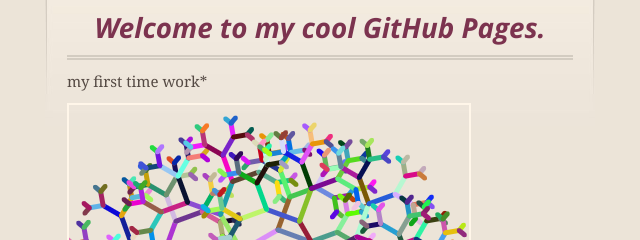
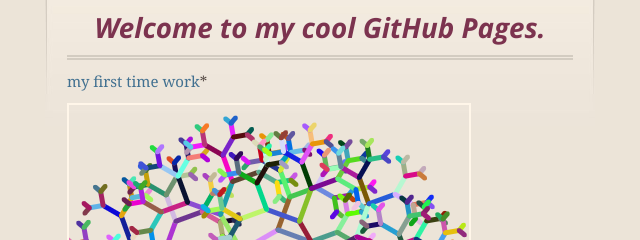
Before and after one commit to LillianYU/supercool, a plain HTML site: page index.html in a window 1280 px wide. Shown: the part 219-459 px from the top of the page, 320-960 px from the left. Drawn offline with nearby package versions, Linux system fonts and the light colour scheme.

Commit message:
Update index.html

```diff
--- a/index.html
+++ b/index.html
@@ -49,8 +49,8 @@
         <h3>
 <a id="welcome-to-my-cool-github-pages" class="anchor" href="#welcome-to-my-cool-github-pages" aria-hidden="true"><span class="octicon octicon-link"></span></a>Welcome to my cool GitHub Pages.</h3>
 
-<p>my first time work</a>*</p>
- <img src="./images/amy.png".alt="amy">
+<p><a href="http://studio.code.org/c/90346254">my first time work</a>*</p>
+<img src="./images/amy.png".alt="amy">
 <p><a href="http://studio.code.org/c/51787997">super cool square</a></p>
 <img src="./images/army.png".alt="army">
 <p><a href="http://studio.code.org/c/32468361">beautiful circle</a></p>
```
